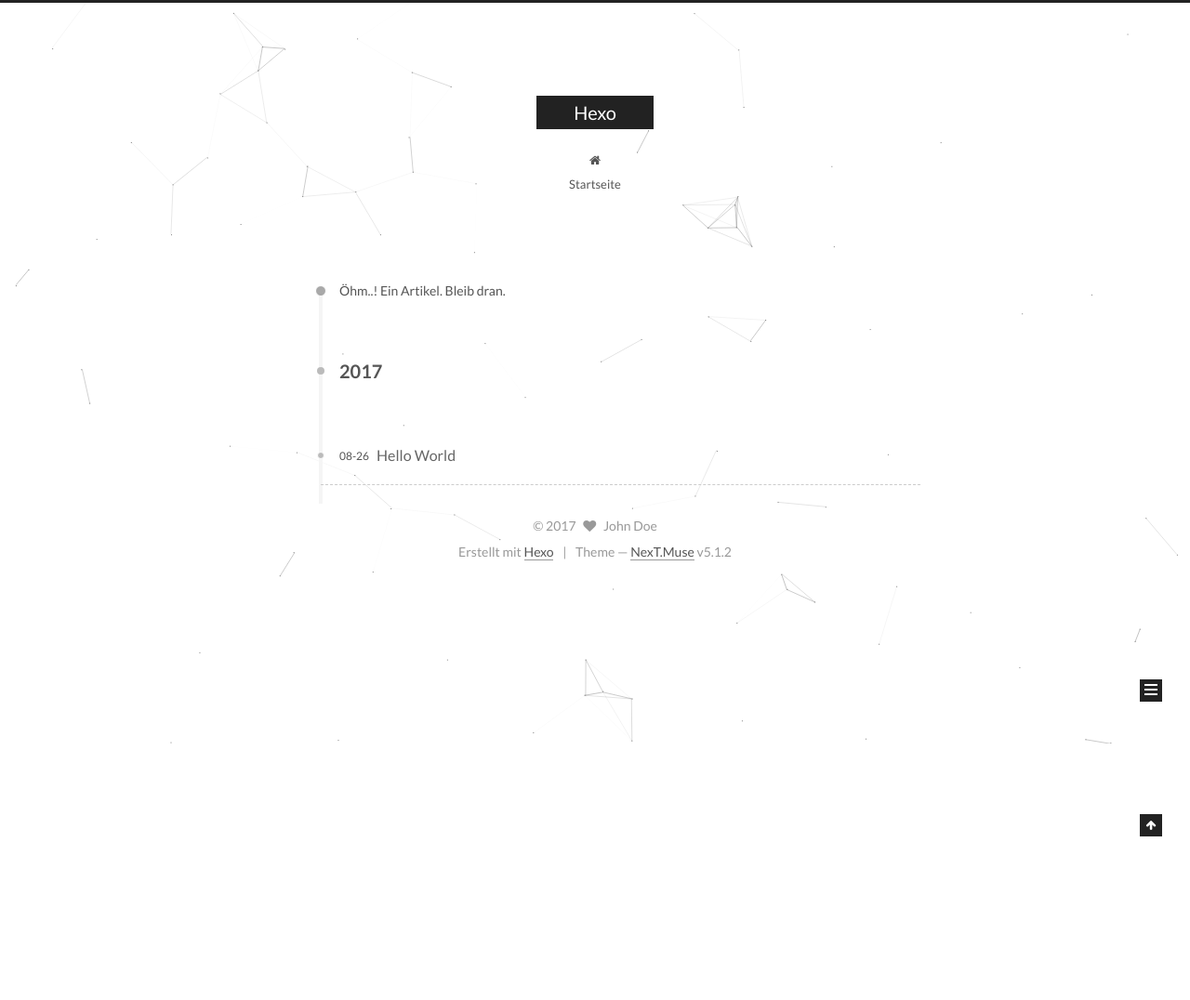
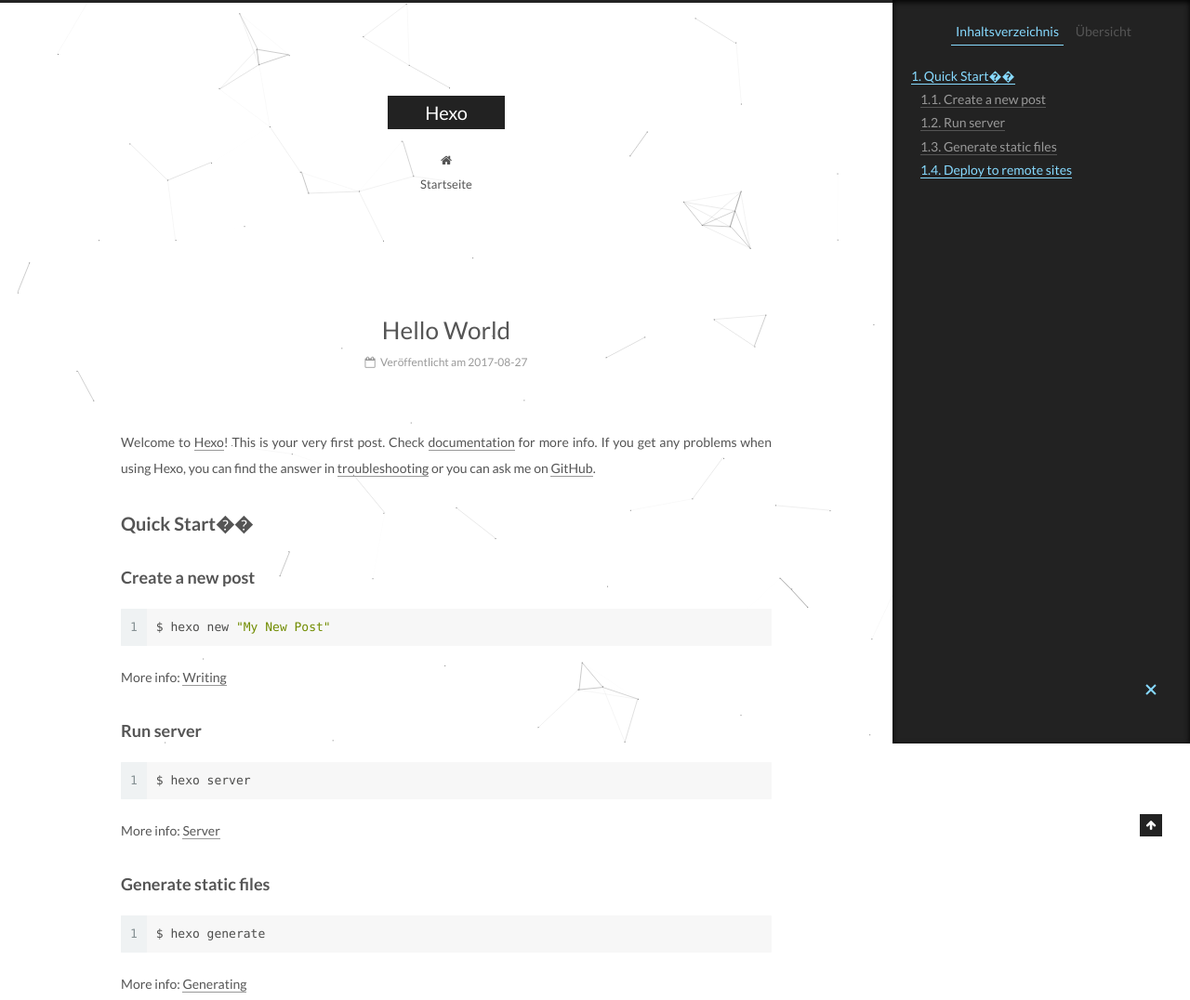
Before and after one commit to Y-HKL/y-hkl.github.io, a plain HTML site: page 2017/08/27/hello-world/index.html in a window 1280 px wide. Shown: the top 1076 px of the page at 93% size. Before the commit the page ends 800 px from the top, so only its background shows below. Drawn offline with Linux system fonts and the light colour scheme.

Commit message:
Site updated: 2017-08-27 22:26:09

```diff
--- a/archives/2017/08/index.html
+++ b/2017/08/27/hello-world/index.html
@@ -95,13 +95,17 @@
 
 
 
-<meta property="og:type" content="website">
-<meta property="og:title" content="Hexo">
-<meta property="og:url" content="http://y-hkl.top/archives/2017/08/index.html">
+<meta name="description" content="Welcome to Hexo! This is your very first post. Check documentation for more info. If you get any problems when using Hexo, you can find the answer in troubleshooting or you can ask me on GitHub. Quick">
+<meta property="og:type" content="article">
+<meta property="og:title" content="Hello World">
+<meta property="og:url" content="http://y-hkl.top/2017/08/27/hello-world/index.html">
 <meta property="og:site_name" content="Hexo">
+<meta property="og:description" content="Welcome to Hexo! This is your very first post. Check documentation for more info. If you get any problems when using Hexo, you can find the answer in troubleshooting or you can ask me on GitHub. Quick">
 <meta property="og:locale" content="zh-CN">
+<meta property="og:updated_time" content="2017-08-28T02:25:07.589Z">
 <meta name="twitter:card" content="summary">
-<meta name="twitter:title" content="Hexo">
+<meta name="twitter:title" content="Hello World">
+<meta name="twitter:description" content="Welcome to Hexo! This is your very first post. Check documentation for more info. If you get any problems when using Hexo, you can find the answer in troubleshooting or you can ask me on GitHub. Quick">
 
 
 
@@ -131,13 +135,13 @@
 
 
 
-  <link rel="canonical" href="http://y-hkl.top/archives/2017/08/"/>
+  <link rel="canonical" href="http://y-hkl.top/2017/08/27/hello-world/"/>
 
 
 
 
 
-  <title>Archiv | Hexo</title>
+  <title>Hello World | Hexo</title>
 
 
 
@@ -156,7 +160,7 @@
 
 
 
-  <div class="container sidebar-position-left page-archive">
+  <div class="container sidebar-position-left page-post-detail">
     <div class="headband"></div>
 
     <header id="header" class="header" itemscope itemtype="http://schema.org/WPHeader">
@@ -220,21 +224,58 @@
           <div id="content" class="content">
 
 
-
-
-
-  <div class="post-block archive">
-    <div id="posts" class="posts-collapse">
-      <span class="archive-move-on"></span>
-
-      <span class="archive-page-counter">
+  <div id="posts" class="posts-expand">
 
 
 
 
 
-        Öhm..! Ein Artikel. Bleib dran.
-      </span>
+
+
+
+  <article class="post post-type-normal" itemscope itemtype="http://schema.org/Article">
+
+
+
+  <div class="post-block">
+    <link itemprop="mainEntityOfPage" href="http://y-hkl.top/2017/08/27/hello-world/">
+
+    <span hidden itemprop="author" itemscope itemtype="http://schema.org/Person">
+      <meta itemprop="name" content="John Doe">
+      <meta itemprop="description" content="">
+      <meta itemprop="image" content="/images/avatar.gif">
+    </span>
+
+    <span hidden itemprop="publisher" itemscope itemtype="http://schema.org/Organization">
+      <meta itemprop="name" content="Hexo">
+    </span>
+
+
+      <header class="post-header">
+
+
+
+          <h1 class="post-title" itemprop="name headline">Hello World</h1>
+
+
+        <div class="post-meta">
+          <span class="post-time">
+
+              <span class="post-meta-item-icon">
+                <i class="fa fa-calendar-o"></i>
+              </span>
+
+                <span class="post-meta-item-text">Veröffentlicht am</span>
+
+              <time title="Post created" itemprop="dateCreated datePublished" datetime="2017-08-27T22:25:07-04:00">
+                2017-08-27
+              </time>
+
+
+
+
+
+          </span>
 
 
 
@@ -244,44 +285,38 @@
 
 
 
-          <div class="collection-title">
-            <h2 class="archive-year motion-element" id="archive-year-2017">2017</h2>
-          </div>
 
 
 
 
 
-  <article class="post post-type-normal" itemscope itemtype="http://schema.org/Article">
-    <header class="post-header">
 
-      <h2 class="post-title">
 
-            <a class="post-title-link" href="/2017/08/26/hello-world/" itemprop="url">
-
-                <span itemprop="name">Hello World</span>
-
-            </a>
-
-      </h2>
-
-      <div class="post-meta">
-        <time class="post-time" itemprop="dateCreated"
-              datetime="2017-08-26T13:50:22-04:00"
-              content="2017-08-26" >
-          08-26
-        </time>
-      </div>
-
-    </header>
-  </article>
+        </div>
+      </header>
 
 
 
 
 
+    <div class="post-body" itemprop="articleBody">
+
+
+
+
+
+        <p>Welcome to <a href="https://hexo.io/" target="_blank" rel="external">Hexo</a>! This is your very first post. Check <a href="https://hexo.io/docs/" target="_blank" rel="external">documentation</a> for more info. If you get any problems when using Hexo, you can find the answer in <a href="https://hexo.io/docs/troubleshooting.html" target="_blank" rel="external">troubleshooting</a> or you can ask me on <a href="https://github.com/hexojs/hexo/issues" target="_blank" rel="external">GitHub</a>.</p>
+<h2 id="Quick-Start��"><a href="#Quick-Start��" class="headerlink" title="Quick Start��"></a>Quick Start��</h2><h3 id="Create-a-new-post"><a href="#Create-a-new-post" class="headerlink" title="Create a new post"></a>Create a new post</h3><figure class="highlight bash"><table><tr><td class="gutter"><pre><div class="line">1</div></pre></td><td class="code"><pre><div class="line">$ hexo new <span class="string">"My New Post"</span></div></pre></td></tr></table></figure>
+<p>More info: <a href="https://hexo.io/docs/writing.html" target="_blank" rel="external">Writing</a></p>
+<h3 id="Run-server"><a href="#Run-server" class="headerlink" title="Run server"></a>Run server</h3><figure class="highlight bash"><table><tr><td class="gutter"><pre><div class="line">1</div></pre></td><td class="code"><pre><div class="line">$ hexo server</div></pre></td></tr></table></figure>
+<p>More info: <a href="https://hexo.io/docs/server.html" target="_blank" rel="external">Server</a></p>
+<h3 id="Generate-static-files"><a href="#Generate-static-files" class="headerlink" title="Generate static files"></a>Generate static files</h3><figure class="highlight bash"><table><tr><td class="gutter"><pre><div class="line">1</div></pre></td><td class="code"><pre><div class="line">$ hexo generate</div></pre></td></tr></table></figure>
+<p>More info: <a href="https://hexo.io/docs/generating.html" target="_blank" rel="external">Generating</a></p>
+<h3 id="Deploy-to-remote-sites"><a href="#Deploy-to-remote-sites" class="headerlink" title="Deploy to remote sites"></a>Deploy to remote sites</h3><figure class="highlight bash"><table><tr><td class="gutter"><pre><div class="line">1</div></pre></td><td class="code"><pre><div class="line">$ hexo deploy</div></pre></td></tr></table></figure>
+<p>More info: <a href="https://hexo.io/docs/deployment.html" target="_blank" rel="external">Deployment</a></p>
+
+
     </div>
-  </div>
 
 
 
@@ -290,10 +325,42 @@
 
 
 
+
+
+    <footer class="post-footer">
+
+
+
+
+
+
+
+
+
+
+    </footer>
+  </div>
+
+
+
+  </article>
+
+
+
+    <div class="post-spread">
+
+    </div>
+  </div>
+
+
           </div>
 
 
 
+
+  <div class="comments" id="comments">
+
+  </div>
 
 
         </div>
@@ -315,8 +382,17 @@
 
 
 
+        <ul class="sidebar-nav motion-element">
+          <li class="sidebar-nav-toc sidebar-nav-active" data-target="post-toc-wrap" >
+            Inhaltsverzeichnis
+          </li>
+          <li class="sidebar-nav-overview" data-target="site-overview">
+            Übersicht
+          </li>
+        </ul>
 
-      <section class="site-overview sidebar-panel sidebar-panel-active">
+
+      <section class="site-overview sidebar-panel">
         <div class="site-author motion-element" itemprop="author" itemscope itemtype="http://schema.org/Person">
           <img class="site-author-image" itemprop="image"
                src="/images/avatar.gif"
@@ -362,6 +438,22 @@
 
       </section>
 
+
+      <!--noindex-->
+        <section class="post-toc-wrap motion-element sidebar-panel sidebar-panel-active">
+          <div class="post-toc">
+
+
+
+
+
+
+              <div class="post-toc-content"><ol class="nav"><li class="nav-item nav-level-2"><a class="nav-link" href="#Quick-Start��"><span class="nav-number">1.</span> <span class="nav-text">Quick Start��</span></a><ol class="nav-child"><li class="nav-item nav-level-3"><a class="nav-link" href="#Create-a-new-post"><span class="nav-number">1.1.</span> <span class="nav-text">Create a new post</span></a></li><li class="nav-item nav-level-3"><a class="nav-link" href="#Run-server"><span class="nav-number">1.2.</span> <span class="nav-text">Run server</span></a></li><li class="nav-item nav-level-3"><a class="nav-link" href="#Generate-static-files"><span class="nav-number">1.3.</span> <span class="nav-text">Generate static files</span></a></li><li class="nav-item nav-level-3"><a class="nav-link" href="#Deploy-to-remote-sites"><span class="nav-number">1.4.</span> <span class="nav-text">Deploy to remote sites</span></a></li></ol></li></ol></div>
+
+
+          </div>
+        </section>
+      <!--/noindex-->
 
 
 
@@ -487,11 +579,6 @@
 <script type="text/javascript" src="/js/src/post-details.js?v=5.1.2"></script>
 
 
-    <script type="text/javascript" id="motion.page.archive">
-      $('.archive-year').velocity('transition.slideLeftIn');
-    </script>
-
-
 
 
 
--- a/css/main.css
+++ b/css/main.css
@@ -1808,7 +1808,7 @@ pre .javascript .function {
   width: 4px;
   height: 4px;
   border-radius: 50%;
-  background: #99a262;
+  background: #ffb3cd;
 }
 .links-of-blogroll {
   font-size: 13px;
```
Also changed, not shown: archives/2017/index.html (+4 -4 lines), archives/index.html (+4 -4 lines), index.html (+5 -5 lines).
